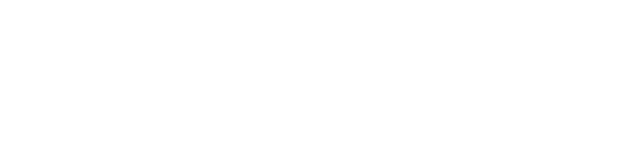
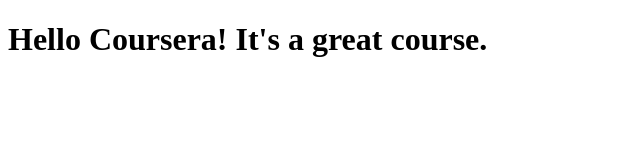
Before and after one commit to NattyRohan/Coursera, a plain HTML site: page site/index.html in a window 1280 px wide. Shown: the whole page, without its empty margins (0-640 px from the left). Drawn offline with Linux system fonts and the light colour scheme.

Commit message:
Update message

```diff
--- a/site/index.html
+++ b/site/index.html
@@ -1,9 +1,9 @@
 <!DOCTYPE html>
 <html>
 <head>
-	<title>Hello Coursera! /title>
+	<title>Hello Coursera! </title>
 </head>
 <body>
-<h1>Hello Coursera! It's a great course<</h1>
+<h1>Hello Coursera! It's a great course. </h1>
 </body>
 </html>
```
